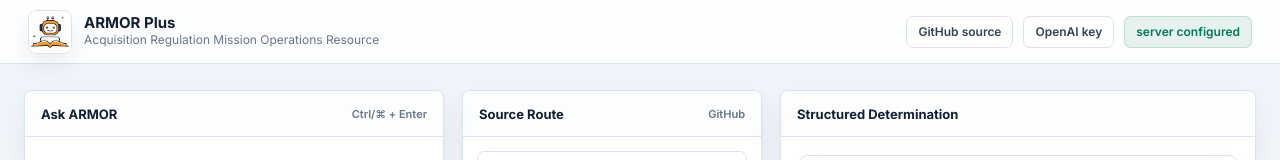
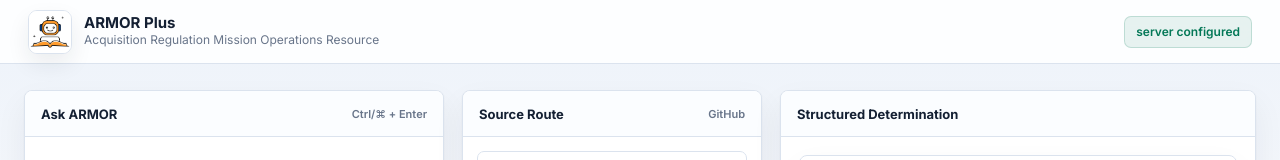
Before and after one commit to kidkenpo-create/armor-plus-app, a Next.js app: page / in a window 1280 px wide. Shown: the top 160 px of the page. Built offline with nearby package versions, Linux system fonts and the light colour scheme.

Commit message:
Remove public header links

```diff
--- a/app/page.tsx
+++ b/app/page.tsx
@@ -23,7 +23,6 @@ interface SourcePlanItem {
 }
 
 const GITHUB_REPO = 'https://github.com/kidkenpo-create/ARMOR-plus';
-const OPENAI_KEY_URL = 'https://platform.openai.com/api-keys';
 
 function parseOutput(raw: string): ParsedOutput {
   const text = raw.replace(/\*\*/g, '');
@@ -380,8 +379,6 @@ export default function Home() {
           </div>
         </div>
         <nav className={styles.topActions}>
-          <a href={GITHUB_REPO} target="_blank" rel="noreferrer">GitHub source</a>
-          <a href={OPENAI_KEY_URL} target="_blank" rel="noreferrer">OpenAI key</a>
           <span className={styles.livePill}>{model}</span>
         </nav>
       </header>
```
Also changed, not shown: 1 other file (tests, documents, lock files or other folders).
